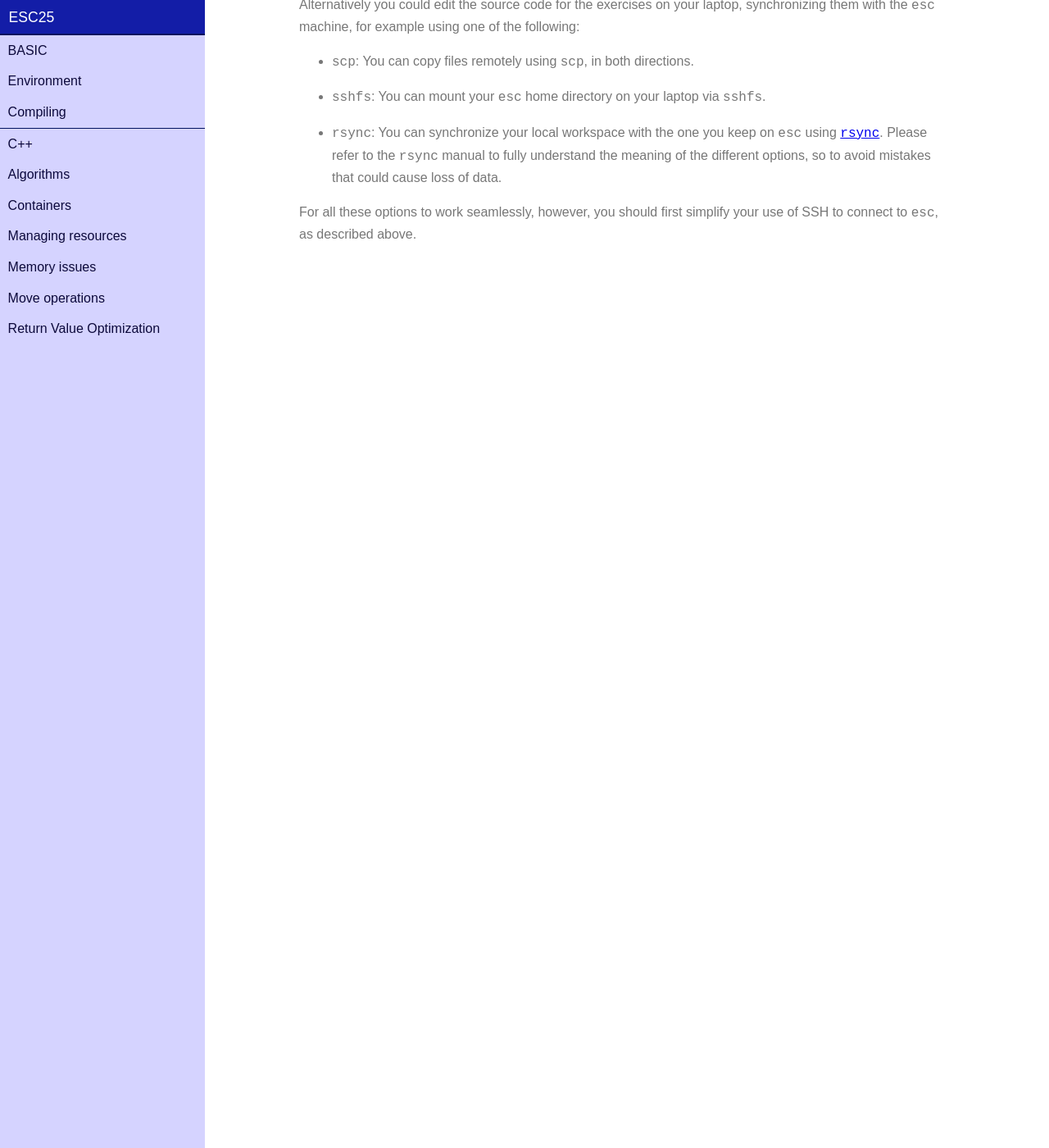
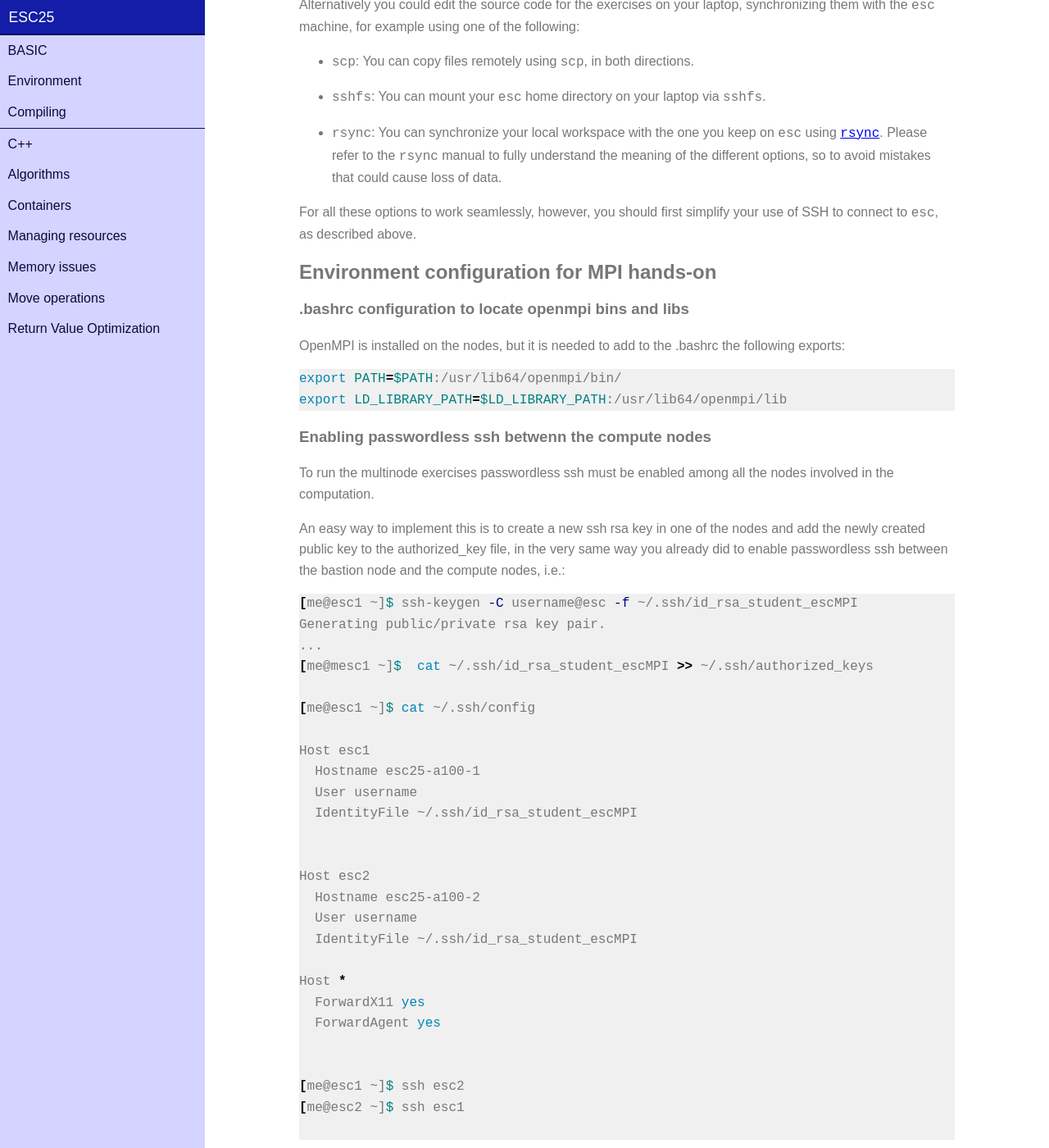
Before and after one commit to infn-esc/esc25, a Jekyll site: the page built from basic/environment.md, in a window 1280 px wide and 1400 px high, scrolled down 3654 px. Shown: the whole window at 82% size. Built offline with Jekyll 4.4.1, drawn with Linux system fonts in a browser that asks for light colours; nearby versions of some CDN libraries.

Commit message:
Update environment.md

````diff
--- a/basic/environment.md
+++ b/basic/environment.md
@@ -194,3 +194,47 @@ following:
 
 For all these options to work seamlessly, however, you should first simplify
 your use of SSH to connect to `esc`, as described above.
+
+## Environment configuration for MPI hands-on
+
+### .bashrc configuration to locate openmpi bins and libs
+OpenMPI is installed on the nodes, but it is needed to add to the .bashrc the following exports:
+
+```shell
+export PATH=$PATH:/usr/lib64/openmpi/bin/
+export LD_LIBRARY_PATH=$LD_LIBRARY_PATH:/usr/lib64/openmpi/lib
+```
+
+### Enabling passwordless ssh betwenn the compute nodes
+To run the multinode exercises passwordless ssh must be enabled among all the nodes involved in the computation.
+
+An easy way to implement this is to create a new ssh rsa key in one of the nodes and add the newly created public key to the authorized_key file, in the very same way you already did to enable passwordless ssh between the bastion node and the compute nodes, i.e.:
+
+```shell
+[me@esc1 ~]$ ssh-keygen -C username@esc -f ~/.ssh/id_rsa_student_escMPI
+Generating public/private rsa key pair.
+...
+[me@mesc1 ~]$  cat ~/.ssh/id_rsa_student_escMPI >> ~/.ssh/authorized_keys
+
+[me@esc1 ~]$ cat ~/.ssh/config
+
+Host esc1
+  Hostname esc25-a100-1
+  User username
+  IdentityFile ~/.ssh/id_rsa_student_escMPI
+
+
+Host esc2
+  Hostname esc25-a100-2
+  User username
+  IdentityFile ~/.ssh/id_rsa_student_escMPI
+
+Host *
+  ForwardX11 yes
+  ForwardAgent yes
+
+
+[me@esc1 ~]$ ssh esc2
+[me@esc2 ~]$ ssh esc1
+
+```
````
